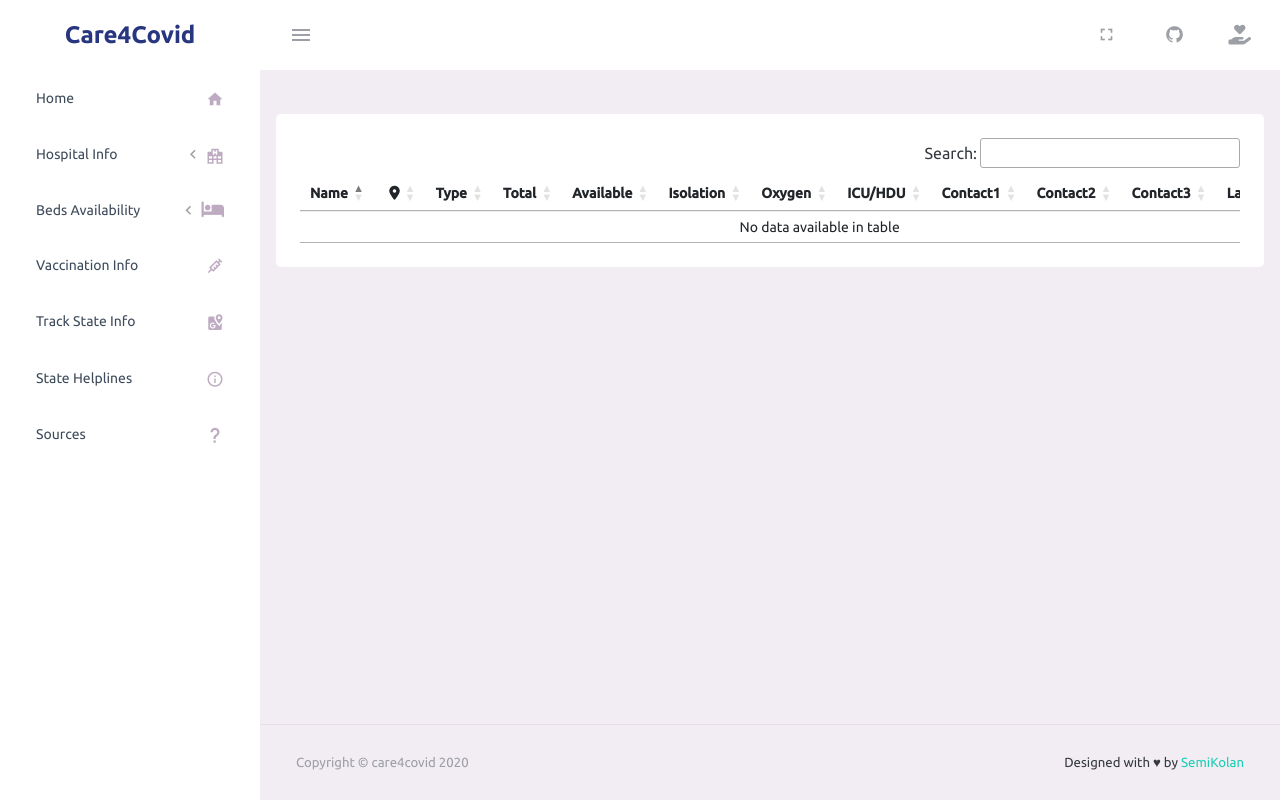
After one commit to semikolan-co/care4covid, a Flask app: page /beds/1 in a window 1280 px wide. The commit adds this page. Run offline with Flask 2, Linux system fonts and the light colour scheme; data that the repository does not hold is empty; some libraries are stand-ins or nearby versions.

Commit message:
/beds/mp page added

```diff
--- a/main.py
+++ b/main.py
@@ -38,13 +38,23 @@ def helpline():
 @app.route('/hospital/<state>')
 def hospital(state):
     try:
-        with open(f'mp.json') as f:
+        with open(f'{state}.json') as f:
             data = json.load(f)
     except:
         return f"404 | State: {state} not found"
     else:
         return render_template('hospital.html', data=data)
 
+@app.route('/beds/<state>')
+def beds(state):
+    r = requests.get(f'https://webscrapercovid.lordblackwood.repl.co/{state}')
+    try:
+        data = r.json()['data']
+    except:
+        return f"404 | State: {state} not found"
+    else:
+        return render_template('beds.html', data=data)
+
 
 if __name__ == '__main__':
     app.run()
--- /dev/null
+++ b/templates/beds.html
@@ -0,0 +1,49 @@
+{% extends "layout.html" %} {% block body %}
+<div class="row">
+    <div class="col-lg-12 grid-margin stretch-card p-0">
+        <div class="card p-2">
+            <div class="card-body p-3">
+
+                <table id="example" class="table datatable table-responsive-md table-hover wrap" cell-spacing="0" data-id-field="code" data-sort-name="value1" data-sort-order="desc" data-pagination="false" data-show-pagination-switch="false">
+                    <thead>
+                        <tr>
+                            <th data-field="code" class="" data-sortable="true">Name</th>
+                            <th data-field="code" class="" data-sortable="true"><i class="fa fa-map-marker"></i></th>
+                            <th data-field="code" class="" data-sortable="true">Type</th>
+                            <th data-field="code" class="" data-sortable="true">Total</th>
+                            <th data-field="code" class="" data-sortable="true">Available</th>
+                            <th data-field="code" class="" data-sortable="true">Isolation</th>
+                            <th data-field="code" class="" data-sortable="true">Oxygen</th>
+                            <th data-field="code" class="" data-sortable="true">ICU/HDU</th>
+                            <th data-field="code" class="" data-sortable="true">Contact1</th>
+                            <th data-field="code" class="" data-sortable="true">Contact2</th>
+                            <th data-field="code" class="" data-sortable="true">Contact3</th>
+
+                            <th data-field="code" class="" data-sortable="true">Last Updated</th>
+                        </tr>
+                    </thead>
+                    <tbody>
+                        {% for hospital in data %}
+
+                        <tr>
+                            <td class="" style="">{{hospital['hospitalName'].split('/')[0]}}<br><br>{{hospital['hospitalName'].split('/')[1]}}</td>
+                            <td class=" "><a href="{{hospital[ 'Address']}} "><i class="fa fa-map-marker "></i></a> </td>
+                            <td class=" ">{{hospital['hospitalType']}}</td>
+                            <td class=" ">{{hospital['bedStatus'].split('/')[0]}}</td>
+                            <td class=" ">{{hospital['bedStatus'].split('/')[1]}}</td>
+                            <td class=" ">-</td>
+                            <td class=" ">-</td>
+                            <td class=" ">-</td>
+                            <td class=" ">Coming Soon<br><a href="tel:1234567890 ">1234567890</a></td>
+                            <td class=" ">Coming Soon<br><a href="tel:1234567890 ">1234567890</a></td>
+                            <td class=" ">Coming Soon<br><a href="tel:1234567890 ">1234567890</a></td>
+                            <td class=" ">{{hospital['lastUpdated']}}</td>
+                        </tr>
+                        {% endfor %}
+                    </tbody>
+                </table>
+            </div>
+        </div>
+    </div>
+</div>
+{% endblock %}
--- a/templates/layout.html
+++ b/templates/layout.html
@@ -236,7 +236,7 @@
                         </a>
                         <div class="collapse" id="beds-availability">
                             <ul class="nav flex-column sub-menu">
-                                <li class="nav-item"> <a class="nav-link" href="#">Madhya Pradesh</a></li>
+                                <li class="nav-item"> <a class="nav-link" href="/beds/mp">Madhya Pradesh</a></li>
                                 <!-- <li class="nav-item"> <a class="nav-link" href="#">Typography</a></li> -->
                             </ul>
                         </div>
@@ -310,19 +310,10 @@
         $(document).ready(function() {
             $('#example').DataTable({
                 autoWidth: false,
-                // columns: [{
-                //     width: '50px'
-                // }, {
-                //     width: '50px'
-                // }, {
-                //     width: '50px'
-                // }, {
-                //     width: '50px'
-                // }, {
-                //     width: '50px'
-                // }, {
-                //     width: '50px'
-                // }],
+                columnDefs: [{
+                    // "className": "dt-center",
+                    "targets": "_all"
+                }],
                 paging: false,
                 responsive: true,
                 scrollX: true,
```
